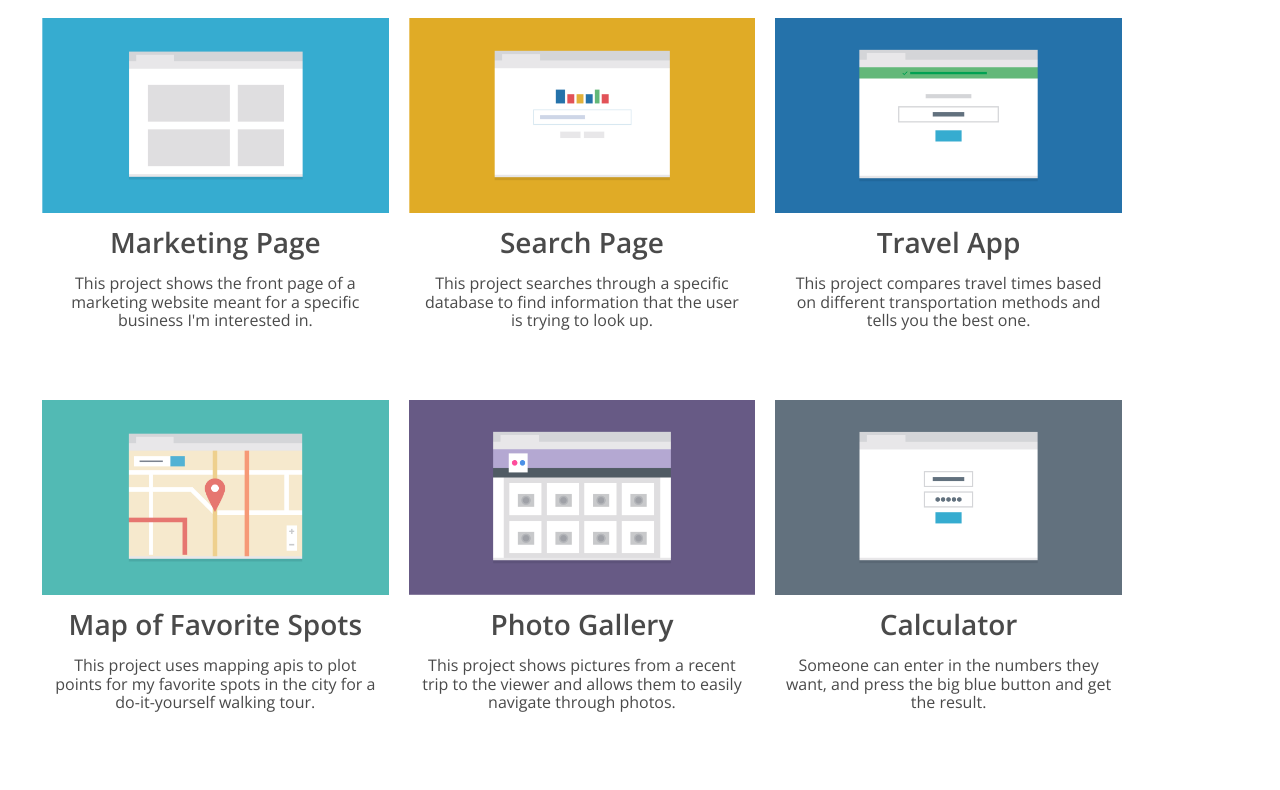
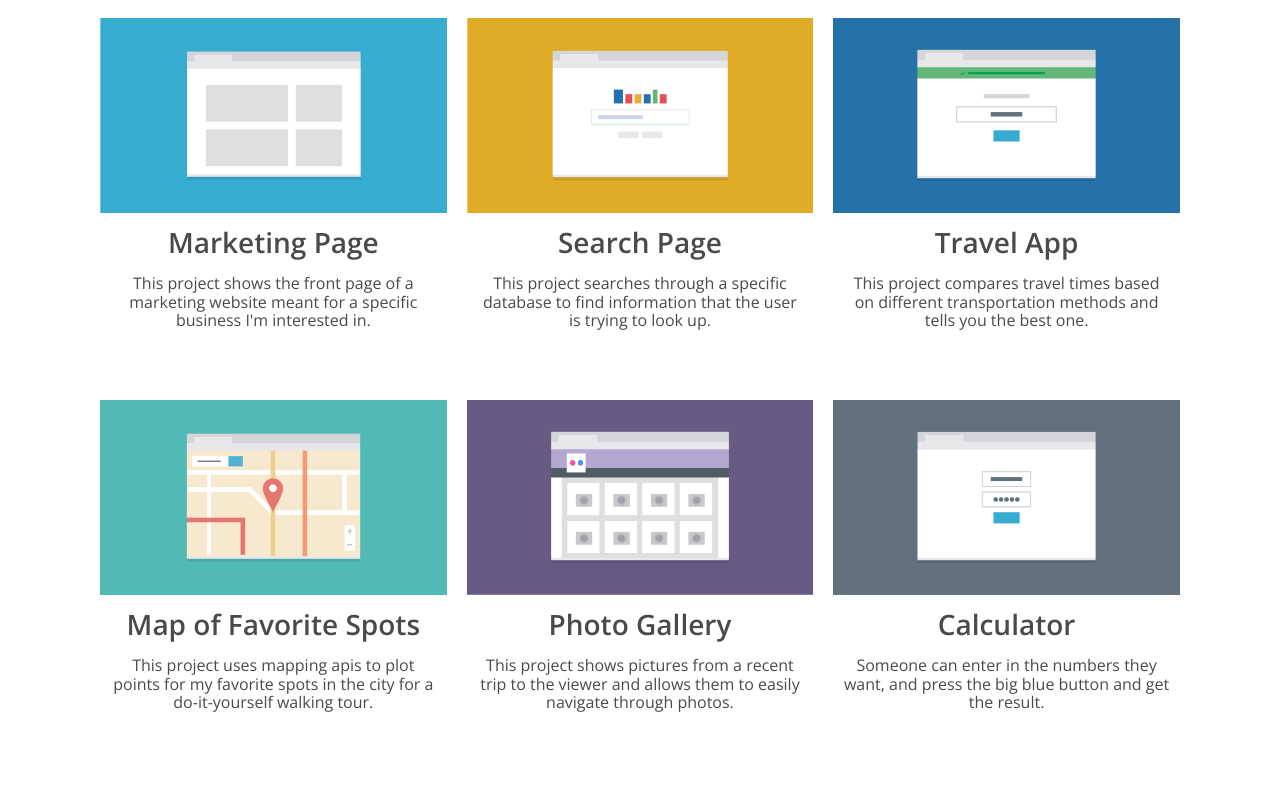
Before and after one commit to hayleyw17/techdegree-project02, a plain HTML site: page index.html in a window 1280 px wide. Shown: the part 548-1338 px from the top of the page. Drawn offline with nearby package versions, Linux system fonts and the light colour scheme.

Commit message:
Updated margin
Set .portfolio-container margin to '0 auto' on the 768px display

```diff
--- a/css/styles.css
+++ b/css/styles.css
@@ -180,8 +180,9 @@ footer span{
 }
 
 .portfolio-container {
-    margin: 0 2em;
+    margin: 0 auto;
 }
+
 .card {
     float: left;
     width: 50%;
```
